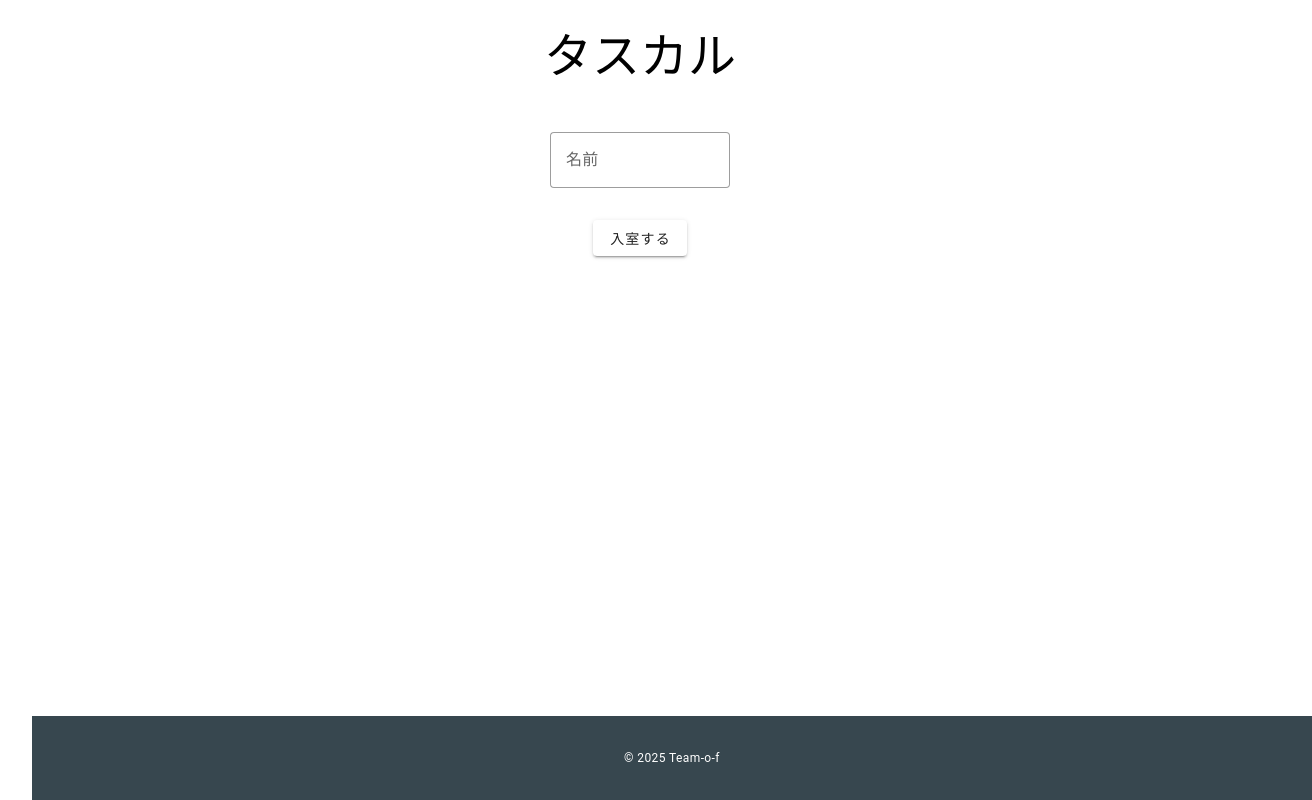
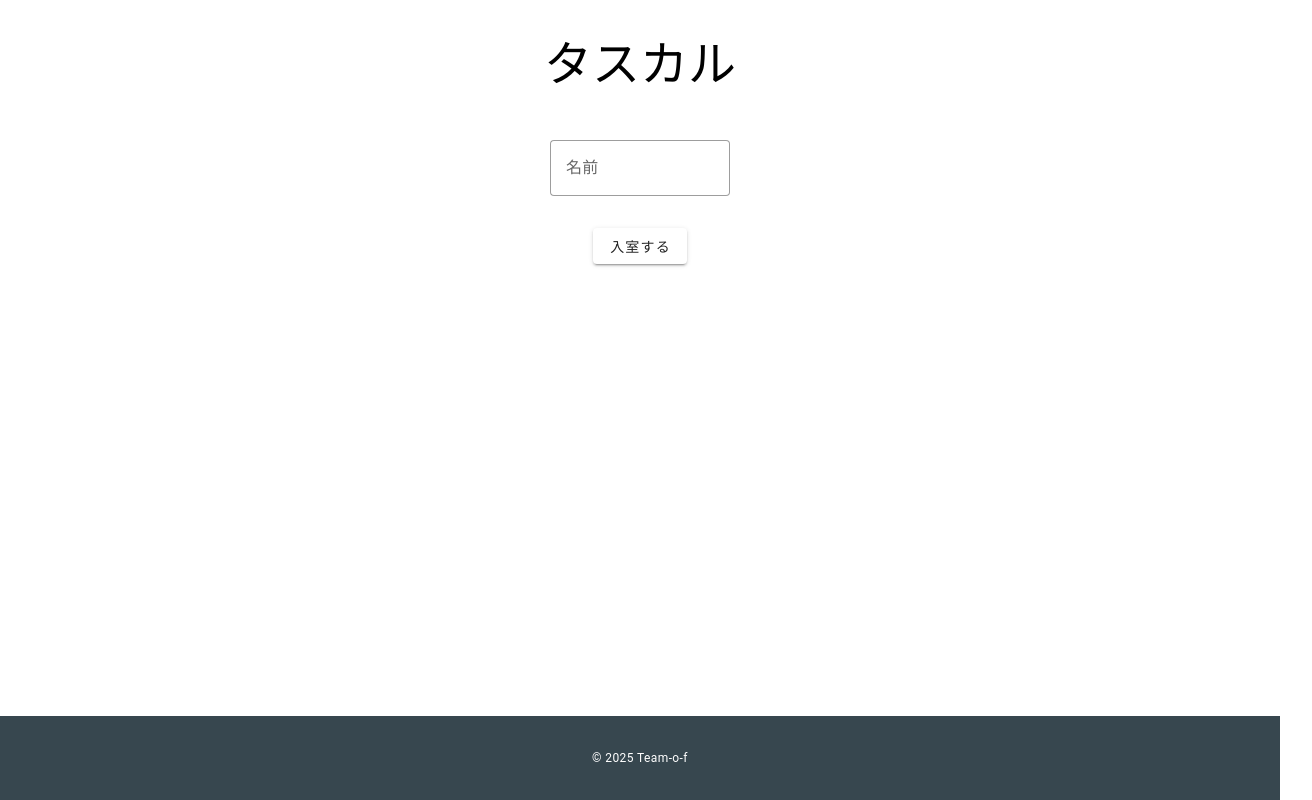
Before and after one commit to rkclhack/hackathon-o-F, a Vue app in the folder chatapp/: page / in a window 1280 px wide. Shown: the whole page, 1312 px wide, since content can reach past the window. Built offline with nearby package versions, Linux system fonts and the light colour scheme; no server answers.

Commit message:
画面の余白を削除

```diff
--- a/chatapp/src/components/Chat.vue
+++ b/chatapp/src/components/Chat.vue
@@ -160,7 +160,7 @@ const registerSocketEvent = () => {
 </script>
 
 <template>
-  <div class="mx-auto my-5 px-4">
+  <div class="mx-auto my-5 px-10">
     <h1 class="text-h3 font-weight-medium">タスカル</h1>
     <div class="content-all">
     <div class="content-container">
--- a/chatapp/src/components/Login.vue
+++ b/chatapp/src/components/Login.vue
@@ -37,7 +37,7 @@ const onEnter = () => {
 </script>
 
 <template>
-  <div style="text-align: center;max-height: 100vh;">
+  <div style="text-align: center;max-height: 100vh;" class="pt-10">
     <h1 class="text-h3 font-weight-medium">タスカル</h1>
     <v-form @submit.prevent="onEnter">
       <div class="mt-10">
--- a/chatapp/src/style.css
+++ b/chatapp/src/style.css
@@ -1,5 +1,5 @@
 body {
-  padding: 2em;
+  /* padding: 2em; */
 }
 
 .button-normal {
```
